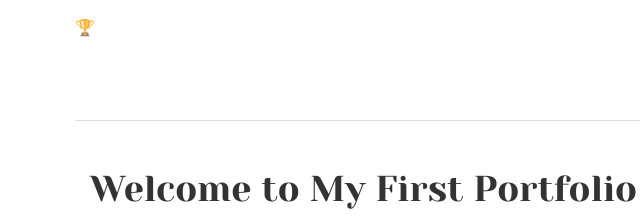
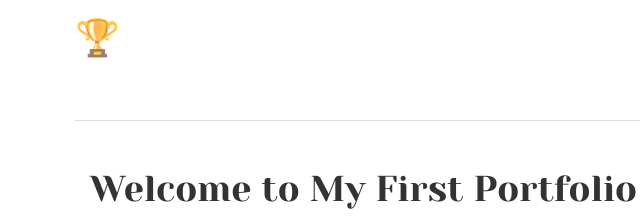
Before and after one commit to Abdiyo1/alx_html_css, a plain HTML site: page css_basic/index.html in a window 1280 px wide. Shown: the top 224 px of the page, 15-655 px from the left. Drawn offline with Linux system fonts and the light colour scheme.

Commit message:
adding logo in the index.html file

```diff
--- a/css_basic/index.html
+++ b/css_basic/index.html
@@ -9,8 +9,9 @@
 </head>
 <body class="works_on_smartphone">
     <header>
-        <div class="logo">&#127942;</div>
+
         <ul>
+            <li class="logo">&#127942;</li>
             <li>
                 <a href="tweets.html"></a>
             </li>
```
